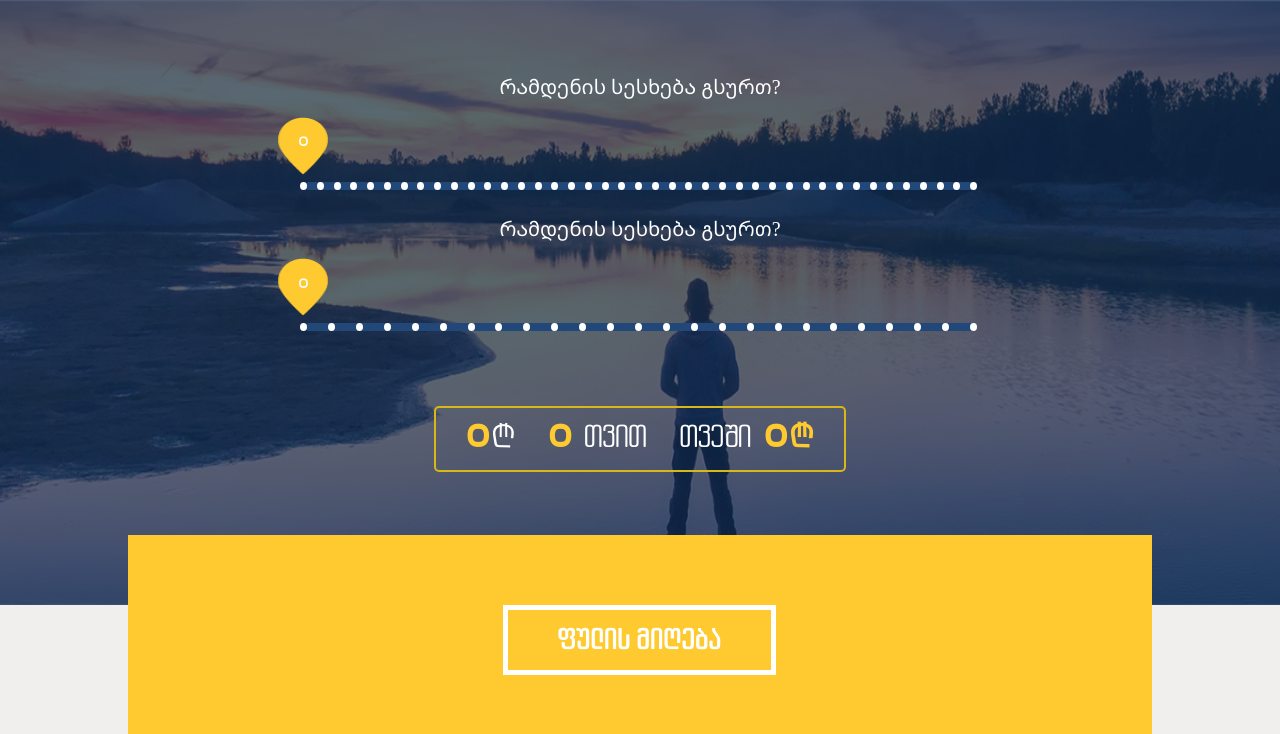
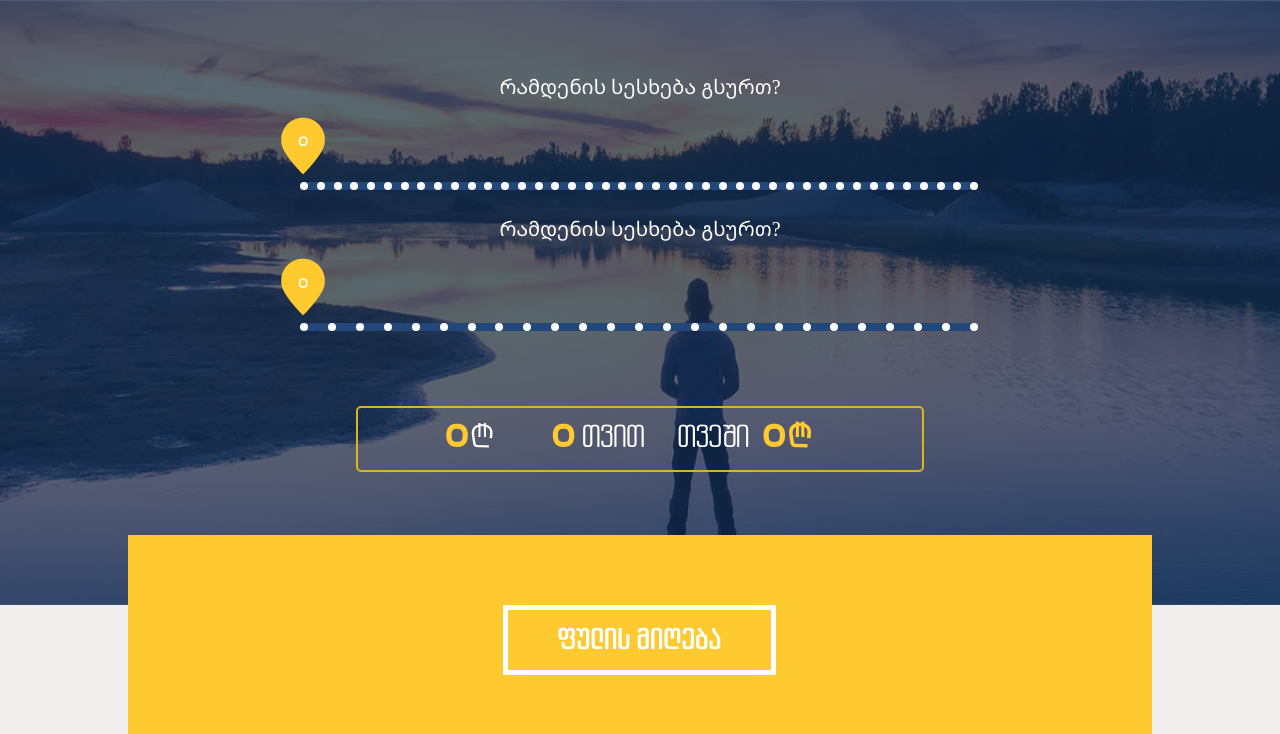
Before and after one commit to studio-404/capex, a PHP site: page /to/app/views/home/index.php in a window 1280 px wide. Shown: the top 734 px of the page. Run offline with PHP 8.4, Linux system fonts and the light colour scheme; the template is opened without the code that fills it, so the values that code supplies are empty; some libraries are stand-ins or nearby versions.

Commit message:
zviadi changes

```diff
--- a/app/models/header.php
+++ b/app/models/header.php
@@ -30,9 +30,9 @@ class header
 		$out .= "<div class=\"CloseMenu\"></div>";
 		$out .= "</div>";
 
-		$out .= "<li><a class=\"OpenModalClick\" href=\"#QuestionModal\">კითხვა პასუხი</a></li>";
-		$out .= "<li><a class=\"OpenModalClick\" href=\"#AboutUsPopup\">ჩვენს შესახებ</a></li>";
-		$out .= "<li><a class=\"ScrollAnimate\" href=\"http://capex.404.ge/#ContactPage\">კონტაქტი</a></li>";
+		$out .= "<li><a class=\"MenuCloseClick2 OpenModalClick\" href=\"#QuestionModal\">კითხვა პასუხი</a></li>";
+		$out .= "<li><a class=\"MenuCloseClick2 OpenModalClick\" href=\"#AboutUsPopup\">ჩვენს შესახებ</a></li>";
+		$out .= "<li><a class=\"MenuCloseClick ScrollAnimate\" href=\"http://capex.404.ge/#ContactPage\">კონტაქტი</a></li>";
 
 		if(!isset($_SESSION['capex_user'])){
 			$out .= "<a class=\"AuthorizationButton OpenModalClick waves-effect waves-orange\" href=\"#AuthorizationPopup\">ავტორიზაცია</a>";
--- a/app/models/homepage.php
+++ b/app/models/homepage.php
@@ -10,7 +10,7 @@ class homepage
 	{
 		$out = "<section id=\"HomePage\">";
 		$out .= "<div class=\"row\">";
-		$out .= "<div class=\"col-sm-6 padding_0\">";
+		$out .= "<div class=\"col-sm-6 padding_0 animated fadeInLeft\">";
 		$out .= "<div class=\"HomeLeftDiv height100\">";
 		$out .= "<span>არ ვარ დარეგისტრირებული</span>";
 		$out .= "<div class=\"HomeBigFont\">გჭირდება სწრაფი <br/>სესხი</div>";
@@ -18,7 +18,7 @@ class homepage
 		$out .= "<div class=\"clear\"></div>";
 		$out .= "<a class=\"ScrollAnimate HomeButton waves-effect waves-orange animated-button victoria-one\" href=\"#ScrollingPage\">ფულის მიღება</a>";
 		$out .= "</div></div>";
-		$out .= "<div class=\"col-sm-6 padding_0\">";
+		$out .= "<div class=\"col-sm-6 padding_0 animated fadeInRight\">";
 		$out .= "<div class=\"HomeRightDiv height100\">";
 		$out .= "<span>არ ვარ დარეგისტრირებული</span>";
 		$out .= "<div class=\"HomeBigFont\">გჭირდება სწრაფი <br/>სესხი</div>";
--- a/app/views/home/index.php
+++ b/app/views/home/index.php
@@ -14,6 +14,7 @@
 <link href="http://www.twins.ho.ua/credit/css/jquery-ui.min.css" rel="stylesheet" />
 <link href="<?=$data["header"]["public"]?>css/web/materialize.css" rel="stylesheet" />
 <link href="<?=$data["header"]["public"]?>css/web/bootstrap.css" rel="stylesheet" />
+<link href="<?=$data["header"]["public"]?>css/web/animate.css" rel="stylesheet" />
 <link href="<?=$data["header"]["public"]?>css/web/style.css" rel="stylesheet" />
 <link href="<?=$data["header"]["public"]?>css/web/custom_res.css" rel="stylesheet" />
 </head>
@@ -43,7 +44,7 @@
 						<div class="result">
 							<span class="money"><label>0</label>l</span>
 							<span class="month"><label>0</label> თვით</span>
-							<span class="procent">თვეში <label>0</label><strong>l</strong></span>
+							<span class="procent">თვეში <div><label>0</label><strong>l</strong></div></span>
 						</div>
 					</div>
 				</div>
--- a/public/css/web/custom_res.css
+++ b/public/css/web/custom_res.css
@@ -70,7 +70,7 @@
     .CloseMenu {
         width: 30px;
         height: 30px;
-        background: url('../img/x.png') no-repeat;
+        background: url('../../img/x.png') no-repeat;
         background-size: 100% 100%;
         position: absolute;
         z-index: 999;
@@ -101,6 +101,10 @@
         background-position:bottom;
     }
 
+	#ContactPage .ContactHeaderDiv {
+		background-size: auto 100%;
+		background-position: center;
+	}
 
 
 }
@@ -129,5 +133,21 @@
     line-height:100px;
 
     }
+	.money label {
+		width:100px;
+		text-align:right;
+	}
+	.month label {
+		width: 42px;
+		position: relative;
+		display: inline-block;
+		left: 5px;
+		text-align:right;
+	}
+	.procent div {
+		display:inline-block;
+		width: 150px;
+		text-align:left;
+	}
 
 }
--- a/public/css/web/style.css
+++ b/public/css/web/style.css
@@ -1305,7 +1305,7 @@ a.animated-button.victoria-two:after {
 
 .container_range .circle {
 	display: inline-block;
-	width: 7px;
+	width: 8px;
 	height: 8px;
 	background-color: #fff;
 	border-radius: 100%;
@@ -1326,7 +1326,7 @@ a.animated-button.victoria-two:after {
 .container_range .placeholder,
 .container_range #line1 .drop1,
 .container_range #line2 .drop2 {
-	width: 50px;
+	width: 44px;
 	height: 58px;
 	display: none;
 	background: url(../../img/place.png) no-repeat;
@@ -1344,7 +1344,7 @@ a.animated-button.victoria-two:after {
     top: auto;
     border: none;
     outline: none;
-    margin-left: -1.90em;
+    margin-left: -1.70em;
     background-size:100% 100%;
 }
 .container_range .circle.active .placeholder {
@@ -1408,7 +1408,7 @@ a.animated-button.victoria-two:after {
 
 	border:solid #d7b719 2px;
 
-	padding:5px 30px;
+	padding:5px 10px;
 
 	border-radius:5px;
 
--- a/public/js/web/scripts.js
+++ b/public/js/web/scripts.js
@@ -136,9 +136,20 @@ Responsive Menu
 */
 $(document).ready(function(){
     $('.nav_bar').click(function(){
-      $('.navigation').toggleClass('visible');
-      $('body').toggleClass('BodyOpacity');
+        $('.navigation').toggleClass('visible');
+        $('body').toggleClass('BodyOpacity');
     });
+	$('.MenuCloseClick').click(function(){
+        $('.navigation').removeClass('visible');
+        $('body').removeClass('BodyOpacity');
+    });
+	$(".MenuCloseClick2").click(function() {
+		$('.navigation').removeClass('visible');
+        $('body').removeClass('BodyOpacity');
+		$('html, body').animate({
+			scrollTop: $("body").offset().top
+		}, 1000);
+	});
 });
 
 $('body').on("click", function (ev) {
```
